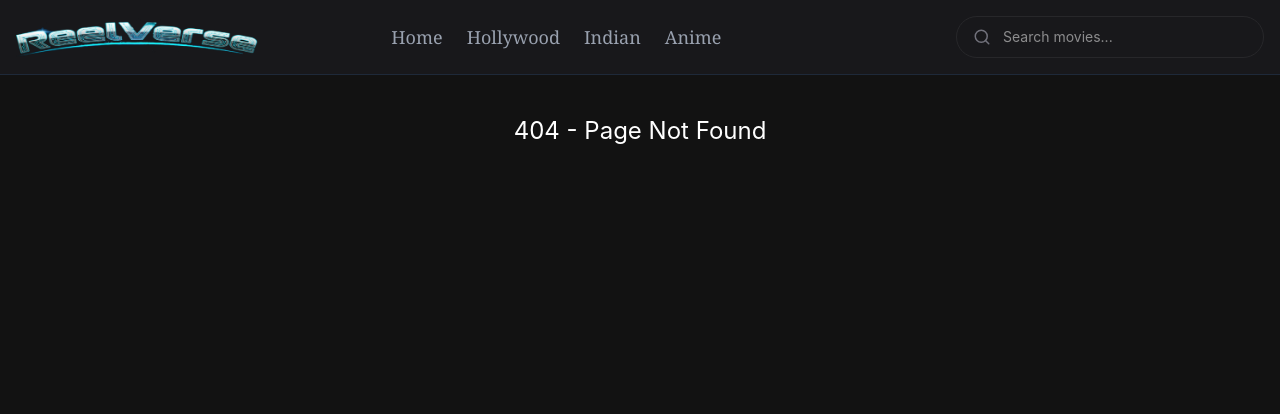
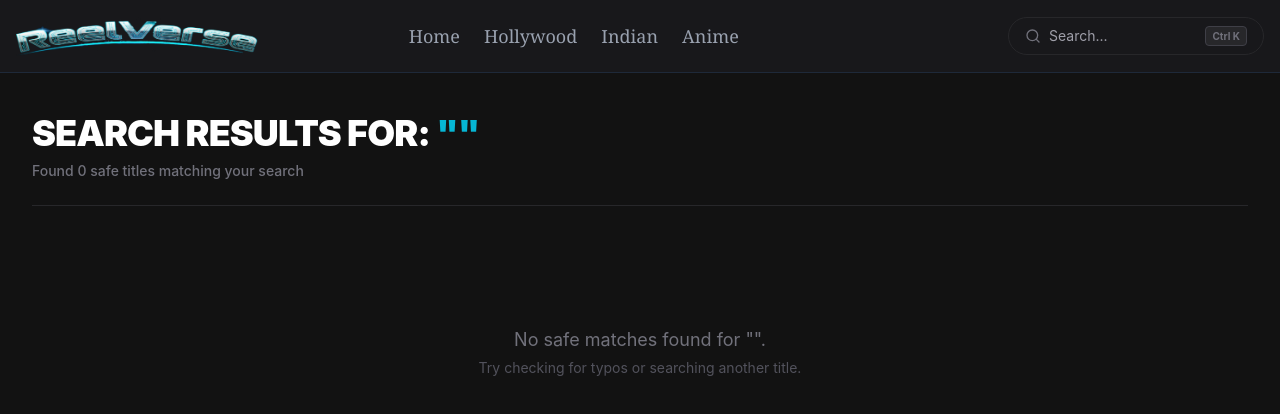
Before and after one commit to Vivek-Sharma-dev/ReelVerse-2.0, a React (Vite) app: page /search in a window 1280 px wide. Before the commit this address had no page. Shown: the top 414 px of the page. Built offline with nearby package versions, Linux system fonts and the light colour scheme.

Commit message:
implement search model

```diff
--- a/src/components/layout/DetailsPage/Banner.tsx
+++ b/src/components/layout/DetailsPage/Banner.tsx
@@ -9,7 +9,7 @@ const Banner = ({
   setIsTrailerPlaying,
 }: {
   details: ContentDetailsProps;
-  trailer: TrailerType;
+  trailer: TrailerType | null;
   isTrailerPlaying: boolean;
   setIsTrailerPlaying: React.Dispatch<React.SetStateAction<boolean>>;
 }) => {
@@ -26,7 +26,7 @@ const Banner = ({
 
   return (
     <div className="relative w-full h-[60dvh] md:h-[70dvh]">
-      {isTrailerPlaying ? (
+      {isTrailerPlaying && trailer?.key ? (
         <>
           <div className="relative w-full h-full z-50 rounded-2xl">
             <iframe
@@ -86,7 +86,7 @@ const Banner = ({
                 <span className="px-2 py-0.5 border border-zinc-600 rounded text-xs">
                   HD
                 </span>
-                <span>{duration}</span>
+                {details?.runtime && <span>{duration}</span>}
                 <div className="flex gap-2">
                   {details.genres?.slice(0, 3).map((g) => (
                     <span
@@ -100,6 +100,7 @@ const Banner = ({
               </div>
 
               <div className="flex items-center gap-3">
+                {trailer?.key ? (
                   <button
                     onClick={() => setIsTrailerPlaying(true)}
                     className="bg-vibe-cyan text-white px-6 py-3 rounded-full font-bold hover:bg-vibe-cyan/80 transition-colors flex items-center gap-2"
@@ -107,6 +108,14 @@ const Banner = ({
                     <Play className="text-white" fill="currentColor" /> Watch
                     Trailer
                   </button>
+                ) : (
+                  <button
+                    disabled
+                    className="bg-zinc-800 text-zinc-500 border border-zinc-700 px-6 py-3 rounded-full font-bold cursor-not-allowed flex items-center gap-2"
+                  >
+                    Trailer Unavailable
+                  </button>
+                )}
                 <button className="ml-4 bg-white/10 px-6 py-3 rounded-full font-bold hover:bg-white/20 transition-colors flex items-center gap-2">
                   <Plus /> Add to Watchlist
                 </button>
--- a/src/components/layout/header/SearchBar.tsx
+++ b/src/components/layout/header/SearchBar.tsx
@@ -1,84 +1,199 @@
 import { useState, useEffect } from "react";
 import { useNavigate } from "react-router-dom";
-import { Search } from "lucide-react";
+import { Search, X } from "lucide-react";
 import { searchMovies } from "../../../services/tmdb.service";
+import { filterAdultContent } from "../../../utils/functions";
+
+interface SearchResult {
+  id: number;
+  title?: string;
+  name?: string;
+  media_type: string;
+  poster_path: string;
+  release_date?: string;
+  overview?: string;
+}
 
 const SearchBar = () => {
+  const [isOpen, setIsOpen] = useState(false);
   const [query, setQuery] = useState("");
-  const [results, setResults] = useState([]);
+  const [results, setResults] = useState<SearchResult[]>([]);
   const navigate = useNavigate();
 
+  // 1. Global Shortcut Loop (Ctrl + K / Cmd + K)
   useEffect(() => {
+    const handleKeyDown = (e: KeyboardEvent) => {
+      if ((e.ctrlKey || e.metaKey) && e.key.toLowerCase() === "k") {
+        e.preventDefault(); // Browser ka default search block karo
+        setIsOpen((prev) => !prev);
+      }
+      if (e.key === "Escape") {
+        setIsOpen(false);
+      }
+    };
+
+    window.addEventListener("keydown", handleKeyDown);
+    return () => window.removeEventListener("keydown", handleKeyDown);
+  }, []);
+
+  // 2. Debouncing API Request logic
+  useEffect(() => {
+    if (!isOpen) return;
+
     const delayDebounceFn = setTimeout(async () => {
-      if (query.length > 2) {
+      if (query.trim().length > 2) {
+        try {
           const data = await searchMovies(query);
-        setResults(data.slice(0, 20)); // Sirf top 5 results dikhao
+          setResults(data || []);
+        } catch (error) {
+          console.error("Search API failed:", error);
+        }
       } else {
         setResults([]);
       }
-    }, 300); // Debouncing taaki har keystroke par API call na ho
+    }, 300);
 
     return () => clearTimeout(delayDebounceFn);
-  }, [query]);
+  }, [query, isOpen]);
 
-  const filteredResults = results.filter(
-    (item: any) => item.media_type === "movie" || item.media_type === "tv",
+  // Reset states when closing modal
+  const handleClose = () => {
+    setIsOpen(false);
+    setQuery("");
+    setResults([]);
+  };
+
+  // 3. Client Side Filters: Type check + Adult content block
+  const validMedia = results.filter(
+    (item) => item.media_type === "movie" || item.media_type === "tv",
   );
+  const filteredResults = filterAdultContent(validMedia);
+  const handleSearchSubmit = (e: React.FormEvent) => {
+    e.preventDefault();
+    if (query.trim().length > 2) {
+      navigate(`/search?q=${encodeURIComponent(query.trim())}`);
+      handleClose(); // Modal ya dropdown close kar do
+    }
+  };
+  return (
+    <>
+      {/* HEADER TRIGGER BUTTON: Yeh tere navbar mein chota sa dikhega */}
+      <button
+        onClick={() => setIsOpen(true)}
+        className="flex items-center justify-between bg-zinc-900 border border-zinc-800 rounded-full px-4 py-2 hover:border-zinc-700 text-zinc-400 w-40 md:w-64 text-sm transition-all text-left group"
+      >
+        <div className="flex items-center gap-2">
+          <Search
+            size={16}
+            className="text-zinc-500 group-hover:text-vibe-cyan transition-colors"
+          />
+          <span className="text-xs md:text-sm truncate">Search...</span>
+        </div>
+        <kbd className="hidden md:inline-flex items-center bg-zinc-800 text-zinc-500 text-[10px] px-1.5 py-0.5 rounded border border-zinc-700 font-sans font-bold">
+          Ctrl K
+        </kbd>
+      </button>
 
-  console.log(filteredResults)
-
-  return (
-    <div className="relative z-999 group">
-      <form className="flex items-center bg-zinc-900 border border-zinc-800 rounded-full px-4 py-1.5 focus-within:border-vibe-cyan transition-all">
-        <Search size={18} className="text-zinc-500" />
+      {/* GLOBAL SEARCH COMMAND PALETTE MODAL */}
+      {isOpen && (
+        <div
+          className="fixed inset-0 bg-black/80 backdrop-blur-md z-999 flex items-start justify-center p-0 md:p-4 md:pt-28 animate-in fade-in duration-200"
+          onClick={handleClose}
+        >
+          {/* Modal Box Layout */}
+          <div
+            className="bg-zinc-950 w-full h-full md:h-auto md:max-w-2xl border-0 md:border border-zinc-800 shadow-2xl flex flex-col md:rounded-2xl overflow-hidden animate-in zoom-in-95 duration-200"
+            onClick={(e) => e.stopPropagation()} // Prevent closing when clicking inside
+          >
+            {/* Header / Input Field Box */}
+            <div className="flex items-center gap-3 px-5 py-4 border-b border-zinc-900 bg-zinc-900/30">
+              <form
+                onSubmit={handleSearchSubmit}
+                className="flex items-center gap-3 w-full"
+              >
+                <Search size={22} className="text-vibe-cyan" />
                 <input
                   type="text"
-          placeholder="Search movies..."
-          className="bg-transparent border-none outline-none px-3 py-1 text-sm w-40 md:w-64"
+                  placeholder="Search movies, TV shows, anime..."
+                  className="w-full bg-transparent text-white focus:outline-none text-base md:text-lg placeholder-zinc-500"
                   value={query}
                   onChange={(e) => setQuery(e.target.value)}
+                  autoFocus
                 />
+                <button
+                  onClick={handleClose}
+                  type="button"
+                  className="p-1 rounded-lg bg-zinc-900 text-zinc-500 hover:text-white border border-zinc-800 transition-colors"
+                >
+                  <X size={16} />
+                </button>
               </form>
+            </div>
 
-      {/* Suggestions Dropdown */}
-      {filteredResults.length > 0  ? (
-        <div className="absolute top-full mt-2 w-full bg-zinc-900 border border-zinc-800 rounded-2xl shadow-2xl z-100 h-80 overflow-auto no-scrollbar">
-          {filteredResults.map((item: any) => (
+            {/* Content Display Result Block */}
+            <div className="flex-1 overflow-y-auto max-h-full md:max-h-105 no-scrollbar bg-zinc-950">
+              {query.trim().length <= 2 ? (
+                <div className="p-8 text-center text-zinc-600 text-sm">
+                  Type at least 3 characters to search...
+                </div>
+              ) : filteredResults.length > 0 ? (
+                <div className="p-2 divide-y divide-zinc-900/50">
+                  {filteredResults.map((item: SearchResult) => (
                     <div
                       key={item.id}
                       onClick={() => {
-                navigate(`/watch/${item.media_type || "movie"}/${item.id}`);
-                setQuery("");
-                setResults([]);
+                        navigate(
+                          `/watch/${item.media_type || "movie"}/${item.id}`,
+                        );
+                        handleClose();
                       }}
-              className="flex items-center gap-3 p-3 hover:bg-zinc-800 cursor-pointer border-b border-zinc-800/50 last:border-none"
+                      className="flex items-center gap-4 p-3 hover:bg-zinc-900/60 rounded-xl cursor-pointer group transition-colors"
                     >
+                      {item.poster_path ? (
                         <img
                           src={`https://image.tmdb.org/t/p/w92${item.poster_path}`}
-                className="w-10 h-14 object-cover rounded-md"
+                          className="w-11 h-16 object-cover rounded-lg shadow-md border border-zinc-800"
                           alt=""
                         />
-              <div>
-                <p className="text-xs font-bold truncate w-40">
+                      ) : (
+                        <div className="w-11 h-16 bg-zinc-900 border border-zinc-800 rounded-lg flex items-center justify-center text-[10px] text-zinc-500 text-center">
+                          No Pic
+                        </div>
+                      )}
+                      <div className="flex-1 min-w-0">
+                        <p className="text-sm font-bold text-zinc-200 group-hover:text-vibe-cyan transition-colors truncate">
                           {item.title || item.name}
                         </p>
-                <p className="text-[10px] text-zinc-500">
+                        <div className="flex items-center gap-2 mt-1">
+                          <span className="text-[10px] uppercase font-extrabold tracking-wider bg-zinc-900 text-zinc-400 px-1.5 py-0.5 rounded border border-zinc-800">
+                            {item.media_type === "tv" ? "TV Show" : "Movie"}
+                          </span>
+                          <span className="text-xs text-zinc-500">
                             {item.release_date?.split("-")[0] || "N/A"}
-                </p>
+                          </span>
+                        </div>
                       </div>
                     </div>
                   ))}
+                  {filteredResults.length > 0 && (
+                    <div
+                      onClick={handleSearchSubmit}
+                      className="p-4 bg-zinc-900/80 hover:bg-zinc-900 text-center text-sm font-bold text-vibe-cyan cursor-pointer border-t border-zinc-800 sticky bottom-0"
+                    >
+                      See all results for "{query}"
                     </div>
-      ) :query.length > 2 && (
-        <div>
-          <div className="absolute top-full mt-2 w-full bg-zinc-900 border border-zinc-800 rounded-2xl shadow-2xl z-100">
-            <div className="flex items-center gap-3 p-3 hover:bg-zinc-800 cursor-pointer border-b border-zinc-800/50 last:border-none">
-              <p className="text-sm text-zinc-500">No results found</p>
+                  )}
+                </div>
+              ) : (
+                <div className="p-12 text-center text-zinc-500 text-sm">
+                  No matching content found safely.
+                </div>
+              )}
             </div>
           </div>
         </div>
       )}
-    </div>
+    </>
   );
 };
 
--- a/src/main.tsx
+++ b/src/main.tsx
@@ -9,6 +9,7 @@ import Home from "./pages/Home.tsx";
 import MovieDetails from "./pages/movieDetails/MovieDetails.tsx";
 import GenreContent from "./pages/GenreContent.tsx";
 import ExplorePage from "./pages/ExplorePage.tsx";
+import SearchPage from "./pages/SearchPage.tsx";
 
 const queryClient = new QueryClient();
 
@@ -41,6 +42,10 @@ const router = createBrowserRouter([
           <h1 className="text-center text-2xl mt-10">404 - Page Not Found</h1>
         ),
       },
+      {
+        path: "/search",
+        element: <SearchPage />,
+      },
     ],
   },
 ]);
--- /dev/null
+++ b/src/pages/SearchPage.tsx
@@ -0,0 +1,71 @@
+import { useEffect, useState } from "react";
+import { useSearchParams } from "react-router-dom";
+import { searchMovies } from "../services/tmdb.service";
+import { filterAdultContent } from "../utils/functions";
+import MovieCard from "../components/common/MovieCard";
+import Loading from "../components/common/Loading";
+import type { MovieProps } from "../utils/types/card.type";
+
+const SearchPage = () => {
+  const [searchParams] = useSearchParams();
+  const query = searchParams.get("q") || "";
+  const [results, setResults] = useState([]);
+  const [isLoading, setIsLoading] = useState(false);
+
+  useEffect(() => {
+    const fetchAllResults = async () => {
+      if (!query) return;
+      setIsLoading(true);
+      try {
+        const data = await searchMovies(query);
+        setResults(data || []);
+      } catch (error) {
+        console.error("Search page fetch failed:", error);
+      } finally {
+        setIsLoading(false);
+      }
+    };
+
+    fetchAllResults();
+  }, [query]);
+
+  // Client Side Filtering (Safe Content Only)
+  const validMedia = results.filter(
+    (item: MovieProps) => item.media_type === "movie" || item.media_type === "tv",
+  );
+  const filteredResults = filterAdultContent(validMedia);
+
+  if (isLoading) return <Loading />;
+
+  return (
+    <section className="container mx-auto py-10 px-4 min-h-[70vh]">
+      <div className="border-b border-zinc-800 pb-6 mb-10">
+        <h1 className="text-3xl md:text-4xl font-black text-white uppercase tracking-tight">
+          Search Results for: <span className="text-vibe-cyan">"{query}"</span>
+        </h1>
+        <p className="text-zinc-500 text-sm mt-2 font-medium">
+          Found {filteredResults.length} safe titles matching your search
+        </p>
+      </div>
+
+      {filteredResults.length > 0 ? (
+        <div className="grid grid-cols-2 md:grid-cols-4 gap-6">
+          {filteredResults.map((item: MovieProps) => (
+            <MovieCard key={`${item.id}-${item.media_type}`} data={item} />
+          ))}
+        </div>
+      ) : (
+        <div className="text-center py-20">
+          <p className="text-zinc-500 text-lg">
+            No safe matches found for "{query}".
+          </p>
+          <p className="text-zinc-600 text-sm mt-1">
+            Try checking for typos or searching another title.
+          </p>
+        </div>
+      )}
+    </section>
+  );
+};
+
+export default SearchPage;
--- a/src/pages/movieDetails/MovieDetails.tsx
+++ b/src/pages/movieDetails/MovieDetails.tsx
@@ -56,7 +56,6 @@ const MovieDetails = () => {
     return videos[0];
   };
 
-  console.log(details)
   const trailer = getBestTrailer(trailerData?.data?.results || []);
   return (
     <>
@@ -64,7 +63,7 @@ const MovieDetails = () => {
         <section id="details-hero">
           <Banner
             details={details}
-            trailer={trailer!}
+            trailer={trailer}
             isTrailerPlaying={isTrailerPlaying}
             setIsTrailerPlaying={setIsTrailerPlaying}
           />
--- a/src/utils/functions.ts
+++ b/src/utils/functions.ts
@@ -1,55 +1,50 @@
-import type { ContentDetailsProps } from "./types/card.type";
+// Kisi bhi type ke object ko handle karne ke liye interface define karo jo flexible ho
+interface MinimalContentProps {
+  title?: string;
+  name?: string;
+  overview?: string;
+  genres?: { id: number; name: string }[];
+  genre_ids?: number[]; // Safe side ke liye, agar search params mein IDs aayein
+}
 
-export const filterAdultContent = (
-  content: ContentDetailsProps[],
-): ContentDetailsProps[] => {
+export const filterAdultContent = <T extends MinimalContentProps>(content: T[]): T[] => {
   const BANNED_PLATFORMS = [
-    "ullu",
-    "kooku",
-    "altbalaji",
-    "primeshot",
-    "gandii baat",
-    "charmsukh",
-    "chachi no.1",
-    "palang tod",
-    "jane anjane mein",
-    "sensual",
-    "erotic",
-    "seductive",
-    "hot",
-    "sexy",
-    "sex",
-    "xxx",
-    "adult",
-    "18+",
-    "hentai",
-    "ecchi",
-    "intimacy",
-    "marital",
-    "naked",
-    "uncensored",
-    "undercover agent riko",
-    "nudity",
-    "lust",
-    "desire",
+    "ullu", "kooku", "altbalaji", "primeshot", "gandii baat",
+    "charmsukh", "chachi no.1", "palang tod", "jane anjane mein",
+    "sensual", "erotic", "seductive", "hot", "sexy", "sex", "xxx", "adult", "18+",
+    "hentai", "ecchi", "intimacy", "marital", "naked", "uncensored",
+    "undercover agent riko", "nudity", "lust", "desire",
   ];
-  return content.filter((item: ContentDetailsProps) => {
+
+  if (!content || !Array.isArray(content)) return [];
+
+  return content.filter((item: T) => {
     const title = (item.title || item.name || "").toLowerCase();
     const overview = (item.overview || "").toLowerCase();
 
+    // 1. Keyword check (Title + Description)
     const hasBannedWord = BANNED_PLATFORMS.some((word) => {
       return title.includes(word) || overview.includes(word);
     });
 
     if (hasBannedWord) return false;
 
-    if (
-      item.genres &&
-      Array.isArray(item.genres) &&
-      item.genres.some((genre) => genre.id === 10749) &&
-      (overview.includes("touching") || title.includes("body"))
-    )
-      return false;
+    // 2. Genres object array check (Detailed content ke liye)
+    if (item.genres && Array.isArray(item.genres)) {
+      const hasAdultGenre = item.genres.some((genre) => genre.id === 10749);
+      if (hasAdultGenre && (overview.includes("touching") || title.includes("body"))) {
+        return false;
+      }
+    }
+
+    // 3. Genre IDs array check (Search results / Grid items ke liye)
+    if (item.genre_ids && Array.isArray(item.genre_ids)) {
+      const hasAdultGenreId = item.genre_ids.includes(10749);
+      if (hasAdultGenreId && (overview.includes("touching") || title.includes("body"))) {
+        return false;
+      }
+    }
+
     return true;
   });
 };
```
Lines whose indentation alone changed are shown as unchanged.
